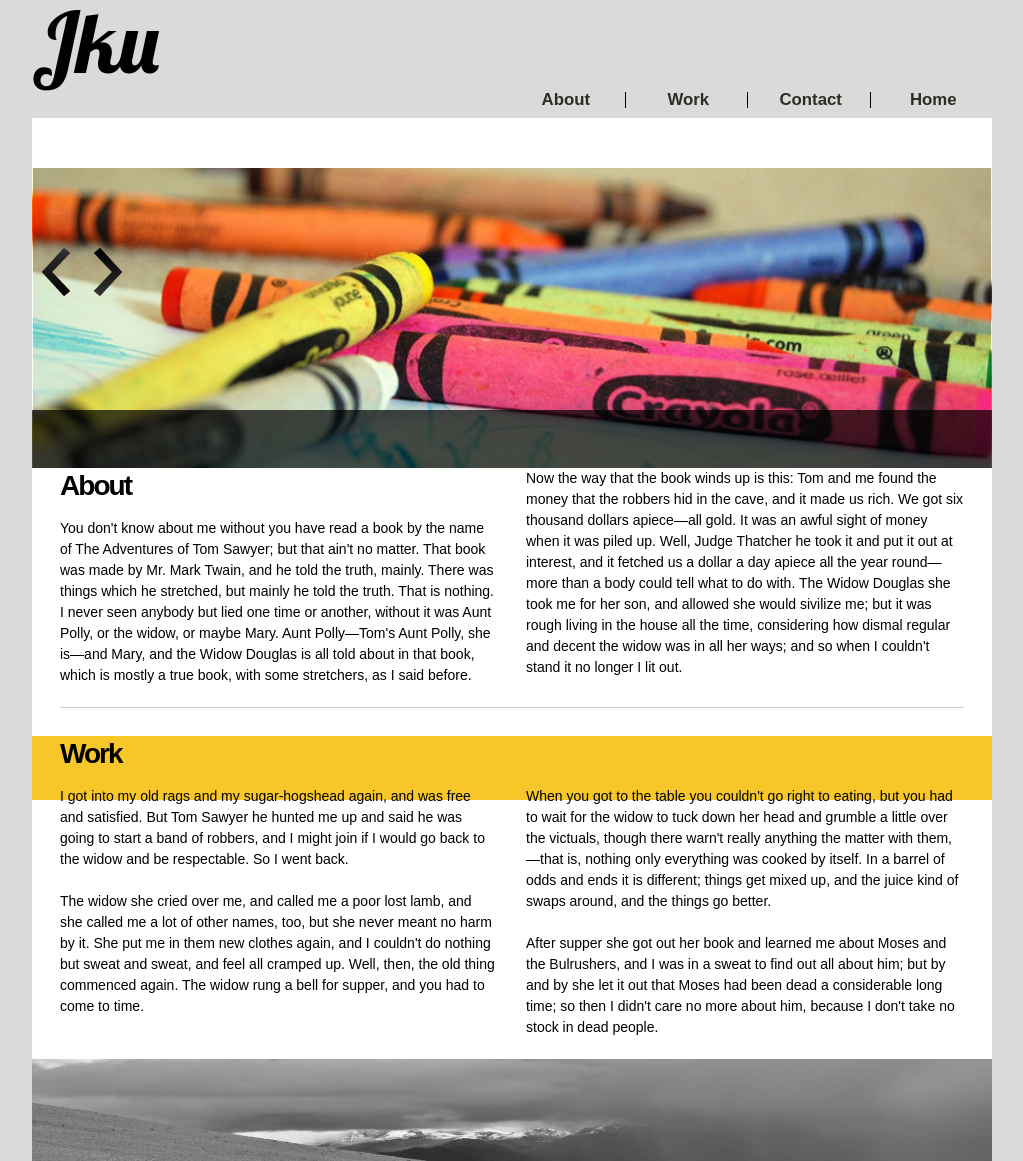
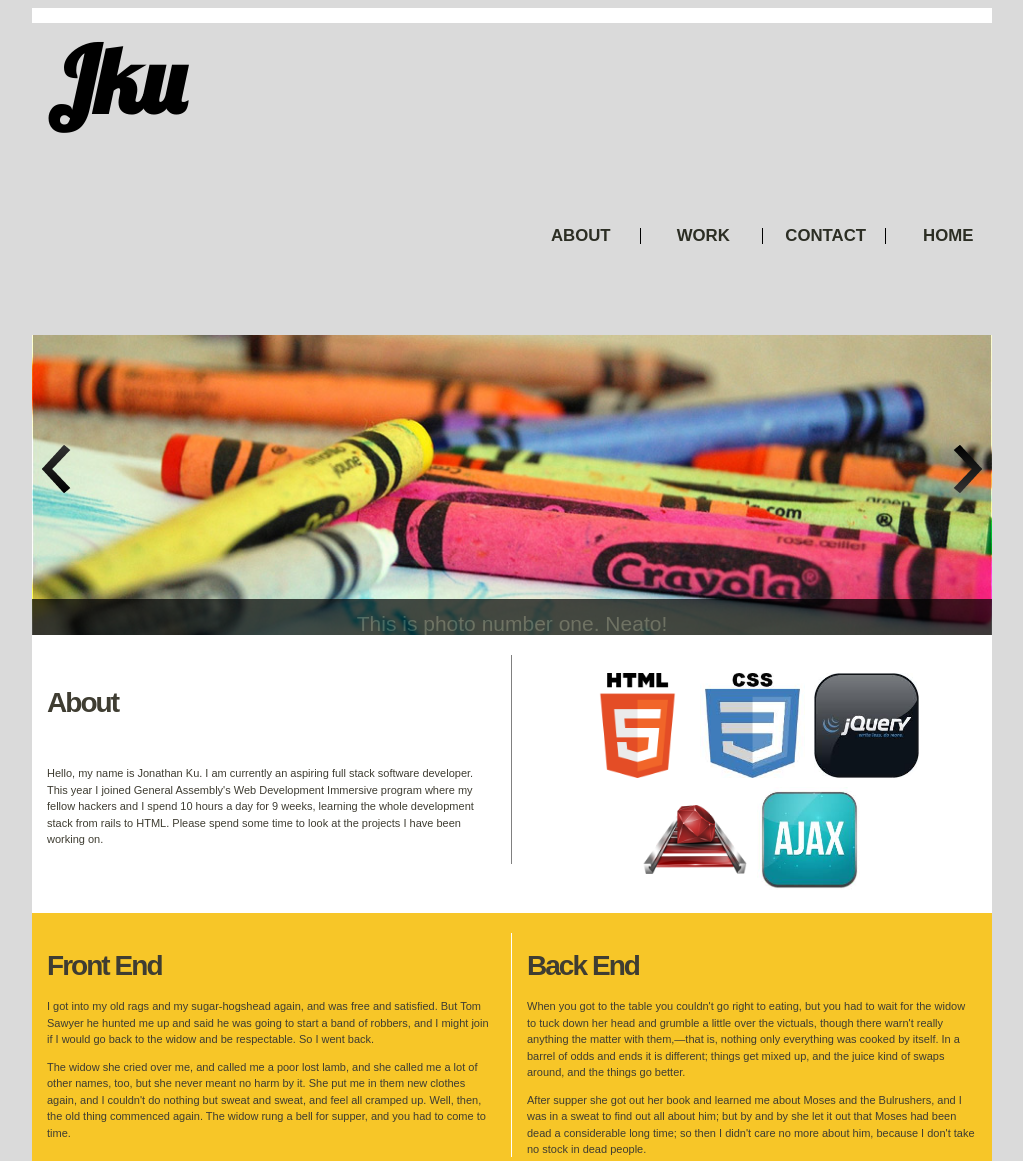
Before and after one commit to jku6/portfolio_web, a plain HTML site: page index.html in a window 1280 px wide. Shown: the top 1161 px of the page, without its empty margins (128-1151 px from the left). Drawn offline with Linux system fonts and the light colour scheme; a web font is replaced by a local one.

Commit message:
changes to jon

```diff
--- a/index.html
+++ b/index.html
@@ -3,7 +3,7 @@
 <head>
 
 	<meta charset="utf-8">
-	<title>The Wonder of Waypoints</title>
+	<title>Jonathan Ku</title>
 	<script src="js/jquery-1.6.4.min.js" type="text/javascript"></script>
 	<script src="js/jquery.scrollTo-1.4.2-min.js" type="text/javascript"></script>
 	<script src="js/waypoints.min.js" type="text/javascript"></script>
@@ -20,6 +20,7 @@
 	<!--css-->
 	<link rel="stylesheet" href="styles.css">
 	<link href='http://fonts.googleapis.com/css?family=Lobster' rel='stylesheet' type='text/css'>
+	<link href='http://fonts.googleapis.com/css?family=Hammersmith+One' rel='stylesheet' type='text/css'>
 
 	<!--[if lt IE 9]>
 		<script src="http://html5shim.googlecode.com/svn/trunk/html5.js"></script>
@@ -45,10 +46,10 @@
 
 				<ul>
 
-					<li class="yo"><a href="#chapter-1">About</a></li>
-					<li class="yo"><a href="#chapter-2">Work</a></li>
-					<li class="yo"><a href="#chapter-3">Contact</a></li>
-					<li><a href="#chapter-0">Home</a></li>
+					<li class="yo"><a href="#chapter-1">ABOUT</a></li>
+					<li class="yo"><a href="#chapter-2">WORK</a></li>
+					<li class="yo"><a href="#chapter-3">CONTACT</a></li>
+					<li><a href="#chapter-0">HOME</a></li>
 
 
 				</ul>
@@ -72,14 +73,15 @@
 				</div>
 
 				<div id="prevNext">
-					<img src="img/arrow_left2.png" alt="Previous Tab" class="jFlowPrev" />
-					<img src="img/arrow_right2.png" alt="Next Tab" class="jFlowNext" />
+					<img src="img/arrow_left2.png" alt="Previous Tab" class="jFlowPrev" id= "pvleft" />
+					<img src="img/arrow_right2.png" alt="Next Tab" class="jFlowNext" id="pvright" />
 				</div>
 
+
 				<div id="slides">
-					<div id="pho"><img src="img/1.jpg" alt="photo" /><p>This is photo number one. Neato!</p></div>
-					<div id="pho"><img src="img/2.jpg" alt="photo" /><p>This is photo number two. Neato!</p></div>
-					<div id="pho"><img src="img/3.jpg" alt="photo" /><p>This is photo number three. Neato!</p></div>
+					<div class="pho"><img src="img/1.jpg" alt="photo" /><p>This is photo number one. Neato!</p></div>
+					<div class="pho"><img src="img/2.jpg" alt="photo" /><p>This is photo number two. Neato!</p></div>
+					<div class="pho"><img src="img/3.jpg" alt="photo" /><p>This is photo number three. Neato!</p></div>
 				</div>
 
 			</div><!-- end wrap -->
@@ -90,29 +92,34 @@
 
 
 
-			<div class="column left">
+			<div class="column left" id="about_left">
 
 				<h3>About</h3>
-				<p>You don't know about me without you have read a book by the name of The Adventures of Tom Sawyer; but that ain't no matter. That book was made by Mr. Mark Twain, and he told the truth, mainly. There was things which he stretched, but mainly he told the truth. That is nothing. I never seen anybody but lied one time or another, without it was Aunt Polly, or the widow, or maybe Mary. Aunt Polly&mdash;Tom's Aunt Polly, she is&mdash;and Mary, and the Widow Douglas is all told about in that book, which is mostly a true book, with some stretchers, as I said before.</p>
+				<p>Hello, my name is Jonathan Ku.  I am currently an aspiring full stack software developer.  This year I joined General Assembly's Web Development Immersive program where my fellow hackers and I spend 10 hours a day for 9 weeks, learning the whole development stack from rails to HTML.  Please spend some time to look at the projects I have been working on.</p>
 
 			</div><!--end column-->
 
-			<div class="column right">
+			<div class="column right" id="about_right">
 
-				<p>Now the way that the book winds up is this:  Tom and me found the money that the robbers hid in the cave, and it made us rich.  We got six thousand dollars apiece—all gold.  It was an awful sight of money when it was piled up.  Well, Judge Thatcher he took it and put it out at interest, and it fetched us a dollar a day apiece all the year round—more than a body could tell what to do with.  The Widow Douglas she took me for her son, and allowed she would sivilize me; but it was rough living in the house all the time, considering how dismal regular and decent the widow was in all her ways; and so when I couldn't stand it no longer I lit out.</p>
+				<img id="comp" src="img/HTML5.png" alt="Jonathan Ku" />
+				<img id="comp" src="img/css.png" alt="Jonathan Ku" />
+				<img id="comp" src="img/jquery.png" alt="Jonathan Ku" />
+				<img id="comp" src="img/rails.png" alt="Jonathan Ku" />
+				<img id="comp" src="img/AJAX.png" alt="Jonathan Ku" />
 
 			</div><!--end column-->
 
-			<hr />
+			<div class="clear">
+			</div>
 
 		</section>
 
 		<section id="chapter-2" class="work">
 
 
-			<h3>Work</h3>
-			<div class="column left">
 
+			<div class="column left" id="work_left">
+				<h3>Front End</h3>
 				<p>I got into my old rags and my sugar-hogshead again, and was free and satisfied.  But Tom Sawyer he hunted me up and said he was going to start a band of robbers, and I might join if I would go back to the widow and be respectable.  So I went back.</p>
 
 				<p>The widow she cried over me, and called me a poor lost lamb, and she called me a lot of other names, too, but she never meant no harm by it. She put me in them new clothes again, and I couldn't do nothing but sweat and sweat, and feel all cramped up.  Well, then, the old thing commenced again.  The widow rung a bell for supper, and you had to come to time. </p>
@@ -120,8 +127,8 @@
 
 			</div><!--end column-->
 
-			<div class="column right">
-
+			<div class="column right" id="work_right">
+			<h3>Back End</h3>
 				<p>When you got to the table you couldn't go right to eating, but you had to wait for the widow to tuck down her head and grumble a little over the victuals, though there warn't really anything the matter with them,—that is, nothing only everything was cooked by itself. In a barrel of odds and ends it is different; things get mixed up, and the juice kind of swaps around, and the things go better.</p>
 
 				<p>After supper she got out her book and learned me about Moses and the Bulrushers, and I was in a sweat to find out all about him; but by and by she let it out that Moses had been dead a considerable long time; so then I didn't care no more about him, because I don't take no stock in dead people.</p>
@@ -129,11 +136,13 @@
 			</div><!--end column-->
 
 
+			<div class="clear">
+			</div>
 
 		</section>
-			<img id="tibet" src="img/6gray.jpg" alt="http://christinewisnieski.com/Brody-Charlie" /><!--http://christinewisnieski.com/Brody-Charlie-->
+
 		<section id="chapter-3">
-
+		<img id="tibet" src="img/6gray.jpg" alt="Jonathan Ku" />
 
 			<h3>Contact</h3>
 			<div class="column left">
@@ -159,7 +168,7 @@
 
 		<footer>
 
-			<li><a href="#home" id="#homebutton">home</a></li>
+			<p><a href="#home" id="#homebutton">home</a></p>
 			<hr />
 
 			<p>Copyright &copy; <a href="http://webdesign.tutsplus.com">Webdesigntuts+</a> 2012</p>
--- a/styles.css
+++ b/styles.css
@@ -1,36 +1,19 @@
 
-
-html, body, div, span, applet, object, iframe,
-h1, h2, h3, h4, h5, h6, p, blockquote, pre,
-a, abbr, acronym, address, big, cite, code,
-del, dfn, em, img, ins, kbd, q, s, samp,
-small, strike, strong, sub, sup, tt, var,
-b, u, i, center,
-dl, dt, dd, ol, ul, li,
-fieldset, form, label, legend,
-table, caption, tbody, tfoot, thead, tr, th, td,
-article, aside, canvas, details, figcaption, figure,
-footer, header, hgroup, menu, nav, section, summary,
-time, mark, audio, video {
-    margin: 0;
-    padding: 0;
-    border: 0;
-    outline: 0;
-    font-size: 100%;
-    font: inherit;
-    vertical-align: baseline;
-}
 /* HTML5 display-role reset for older browsers */
 article, aside, details, figcaption, figure,
 footer, header, hgroup, menu, nav, section {
     display: block;
 }
-body {
-    line-height: 1;
+
+header {
+  padding-left: 15px;
+  padding-right: 6px;
 }
 ol, ul {
     list-style: none;
-    margin-bottom: 50px;
+    padding-bottom: 80px;
+    margin: 0px;
+    padding-top: 20px;
     background-color: none;
 
 }
@@ -61,15 +44,15 @@ table {
 
 body {
 	font-size: 14px;
-	font-family: Arial, sans-serif;
-	color: black;
+	font-family: 'Hammersmith One', sans-serif;
+	color: #3f3d32;
 
 	background-color: #DADADA;
 }
 p {
-	font-size: 1em;
+	font-size: 11px;
 	line-height: 1.5em;
-	margin: 0 0 1.5em 0;
+
 }
 
 a {
@@ -81,8 +64,8 @@ a:hover {
 }
 
 h1 {
-	font-size: 6em;
-
+	font-size: 6.5em;
+	margin-top: 15px;
 
 	color: black;
 
@@ -94,7 +77,7 @@ h3 {
 	font-weight: bold;
 	line-height: 1.3em;
 	margin: 0 0 .5em 0;
-	color: black;
+	color: #3f3d32;
 	letter-spacing: -0.07em;
 }
 
@@ -116,13 +99,7 @@ img {
 
 }
 
-header {
 
-}
-
-section {
-	padding: 0 2em 1em;
-}
 
 footer {
 	padding: 1em;
@@ -204,7 +181,9 @@ nav li a:hover,
 nav li a.selected {
 	color: #fff;
 	background: black;
+
 }
+
 
 
 
@@ -357,7 +336,7 @@ filter:alpha(opacity=70);
 }
 #wrap  #pho{
     width: 960px;
-    border
+
 }
 
 #wrap #slides {
@@ -367,14 +346,28 @@ filter:alpha(opacity=70);
 #slide {
     text-align: center;
 }
+
 #prevNext {
-    text-align: center;
+    width: 960px;
     position: absolute;
+    padding-top: 30px;
+}
+#pvleft {
+  float:left;
 
 }
+#pvright {
+  float:right;
+  /*background-color: white;
+  opacity: .65;
+  border-radius: 100px;*/
+}
+
+
 
 .yo {
     border-right: 1px solid black;
+
 }
 
 
@@ -384,8 +377,57 @@ filter:alpha(opacity=70);
 .work {
   background-color: #F7C628;
 }
+.about {
+  background-color: white;
+}
 
 #tibet {
-  max-height: 330px;
+  max-height: 300px;
   min-width: 960px;
 }
+
+.clear {
+  clear: both;
+}
+
+#about_left {
+  padding: 15px;
+  padding-bottom: 5px;
+  border-right: 1px solid gray;
+  margin-top: 20px;
+  padding-top: 30px;
+
+}
+#about_left h3 {
+  padding-bottom: 30px;
+}
+
+#about_right {
+  padding: 15px;
+  padding-bottom: 15px;
+  text-align: center;
+  margin-top: 20px;
+}
+#work_left {
+  padding: 15px;
+  padding-bottom: 5px;
+  border-right: 1px solid white;
+  margin-top: 20px;
+
+
+}
+#work_right {
+  padding: 15px;
+  padding-bottom: 5px;
+  margin-top: 20px;
+
+}
+
+
+
+#comp {
+  width: 105px;
+  height: 105px;
+  margin: 3px;
+
+}
```
Also changed, not shown: img/AJAX.png (added), img/HTML5.png (added), img/css.png (added), img/jquery.png (added), img/rails.png (added).
